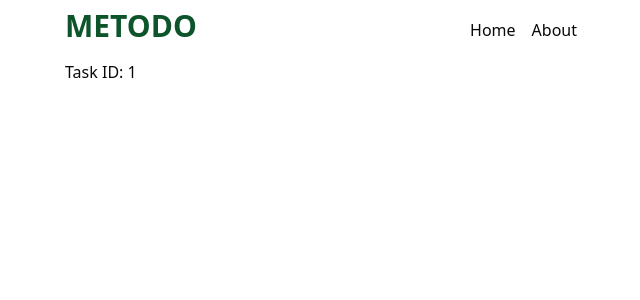
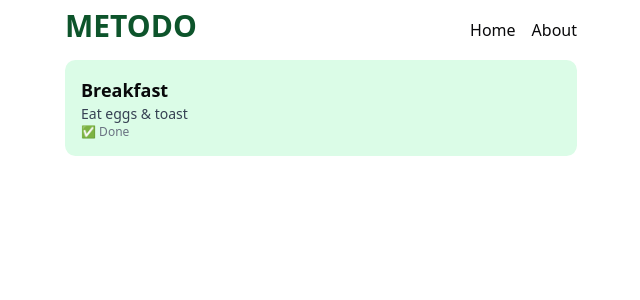
Before and after one commit to rudihedev/metodo, a React (Vite) app: page /tasks/1 in a window 1280 px wide. Shown: the top 300 px of the page, without its empty margins (319-959 px from the left). Built offline with nearby package versions, Linux system fonts and the light colour scheme.

Commit message:
feat: view task-id details

```diff
--- a/src/modules/task/tasks.tsx
+++ b/src/modules/task/tasks.tsx
@@ -86,7 +86,7 @@ export function TaskItem({
   handleDelete,
 }: {
   task: Task;
-  handleDelete: () => void;
+  handleDelete?: () => void;
 }) {
   return (
     <section className="flex justify-between gap-4 rounded-lg bg-green-100 p-4">
@@ -107,10 +107,12 @@ export function TaskItem({
           </Link>
         </Button>
 
-        <Button size="xs" variant="destructive" onClick={handleDelete}>
-          <TrashIcon className="size-3" />
-          <span className="text-xs">Delete</span>
-        </Button>
+        {handleDelete ? (
+          <Button size="xs" variant="destructive" onClick={handleDelete}>
+            <TrashIcon className="size-3" />
+            <span className="text-xs">Delete</span>
+          </Button>
+        ) : null}
       </div>
     </section>
   );
--- a/src/routes/task-id.tsx
+++ b/src/routes/task-id.tsx
@@ -1,12 +1,42 @@
+import type { Tasks } from "@/modules/task/schema";
 import { useParams } from "react-router";
+
+const initialDataTasks: Tasks = [
+  { id: 1, title: "Breakfast", description: "Eat eggs & toast", isDone: true },
+  { id: 2, title: "Lunch", description: "Rice + chicken", isDone: false },
+  {
+    id: 3,
+    title: "Dinner",
+    description: "Salad and fruits only",
+    isDone: false,
+  },
+];
 
 export function TaskId() {
   const params = useParams();
   const { taskId } = params;
 
+  const task = initialDataTasks.find((task) => task.id == Number(taskId));
+
+  if (!task) {
+    return (
+      <div>
+        <h1>Task not found!</h1>
+      </div>
+    );
+  }
+
   return (
-    <div>
-      <h1>Task ID: {taskId}</h1>
-    </div>
+    <section className="flex justify-between gap-4 rounded-lg bg-green-100 p-4">
+      <div>
+        <h2 className="text-lg font-bold">{task.title}</h2>
+        {task.description && (
+          <p className="text-sm text-gray-700">{task.description}</p>
+        )}
+        <p className="text-xs text-gray-500">
+          {task.isDone ? "✅ Done" : "📝 To-Do"}
+        </p>
+      </div>
+    </section>
   );
 }
```
